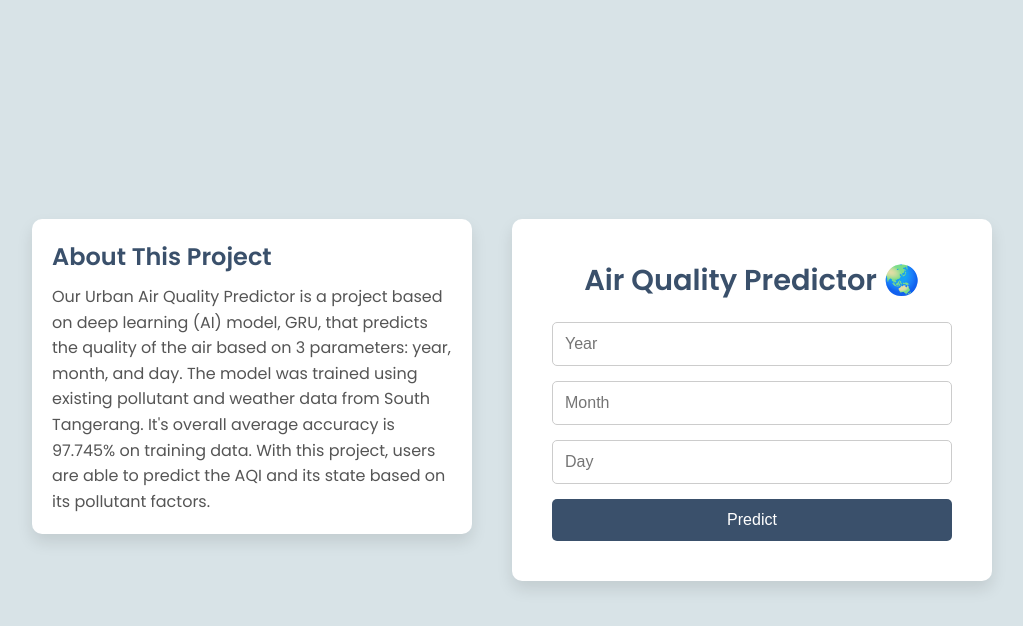
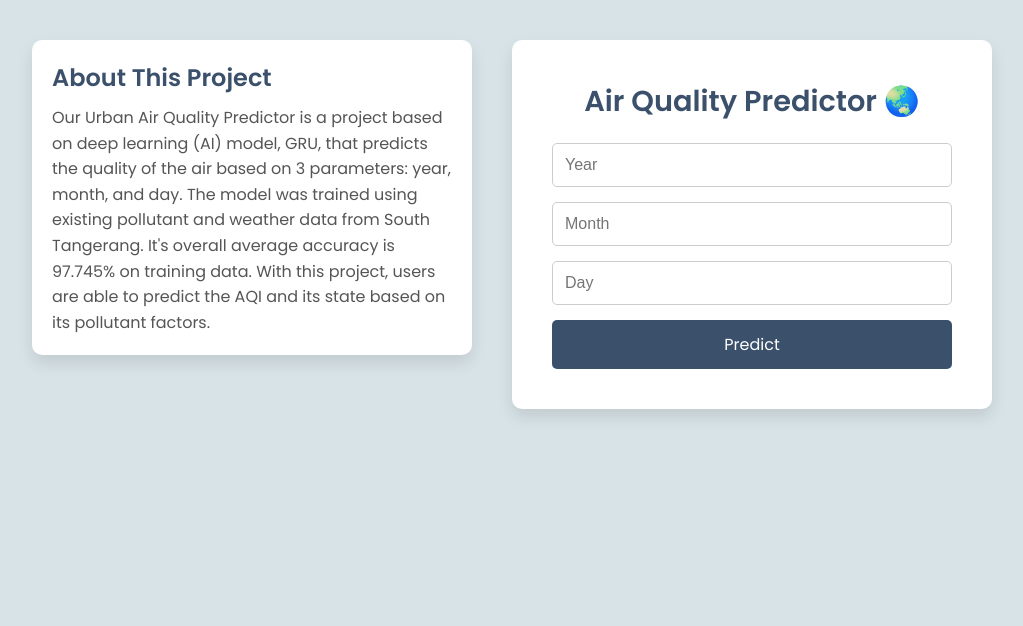
Before and after one commit to brishar0n/AirQualityPredictor-Using-DeepLearning, a React (Vite) app in the folder airqualpred/: page / in a window 1280 px wide. Shown: the top 626 px of the page, without its empty margins (128-1151 px from the left). Built offline with nearby package versions, Linux system fonts and the light colour scheme.

Commit message:
Update App.css

```diff
--- a/airqualpred/src/App.css
+++ b/airqualpred/src/App.css
@@ -12,8 +12,9 @@
     color: #333;
     display: flex;
     justify-content: center;
-    align-items: center;
-    height: 100vh;
+    align-items: flex-start;
+    min-height: 100vh;
+    overflow-y: auto;
 }
 
 .layout {
@@ -23,6 +24,7 @@
     width: 100%;
     align-items: flex-start;
     padding: 20px;
+    flex-wrap: wrap;
 }
 
 .description {
@@ -46,6 +48,7 @@
     color: #555;
 }
 
+/* Form Section */
 .container {
     background-color: #ffffff;
     border-radius: 10px;
@@ -57,7 +60,7 @@
 
 h1 {
     font-size: 1.8rem;
-    color: #3a506b;
+    color: #3a506b; /* Dusty blue */
     margin-bottom: 20px;
 }
 
@@ -121,6 +124,7 @@
 
 .reset-button {
     margin-top: 20px;
+    font-size: medium;
     padding: 10px 20px;
     background-color: #ff6347;
     color: white;
@@ -132,3 +136,27 @@
 .reset-button:hover {
     background-color: #ff4500;
 }
+
+.result {
+    margin-top: 30px;
+    text-align: left;
+}
+
+.result h2 {
+    margin-top: 20px;
+}
+
+.App {
+    display: flex;
+    flex-direction: column;
+    align-items: center;
+    justify-content: flex-start;
+    min-height: auto;
+    padding: 20px;
+    overflow-y: auto;
+}
+
+.submit-button, .reset-button {
+    font-family: "Poppins", sans-serif;
+    font-weight: 500;
+}
```
